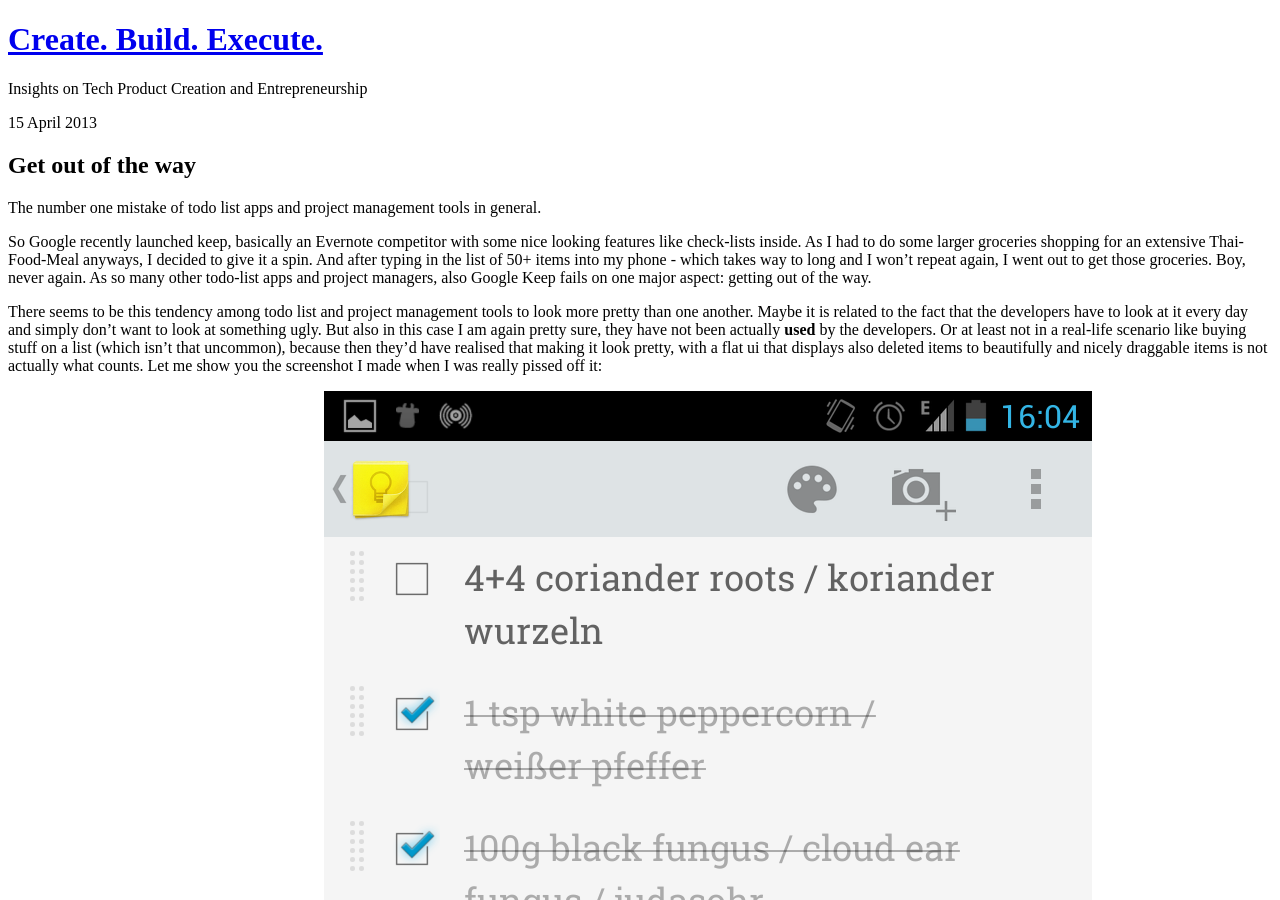
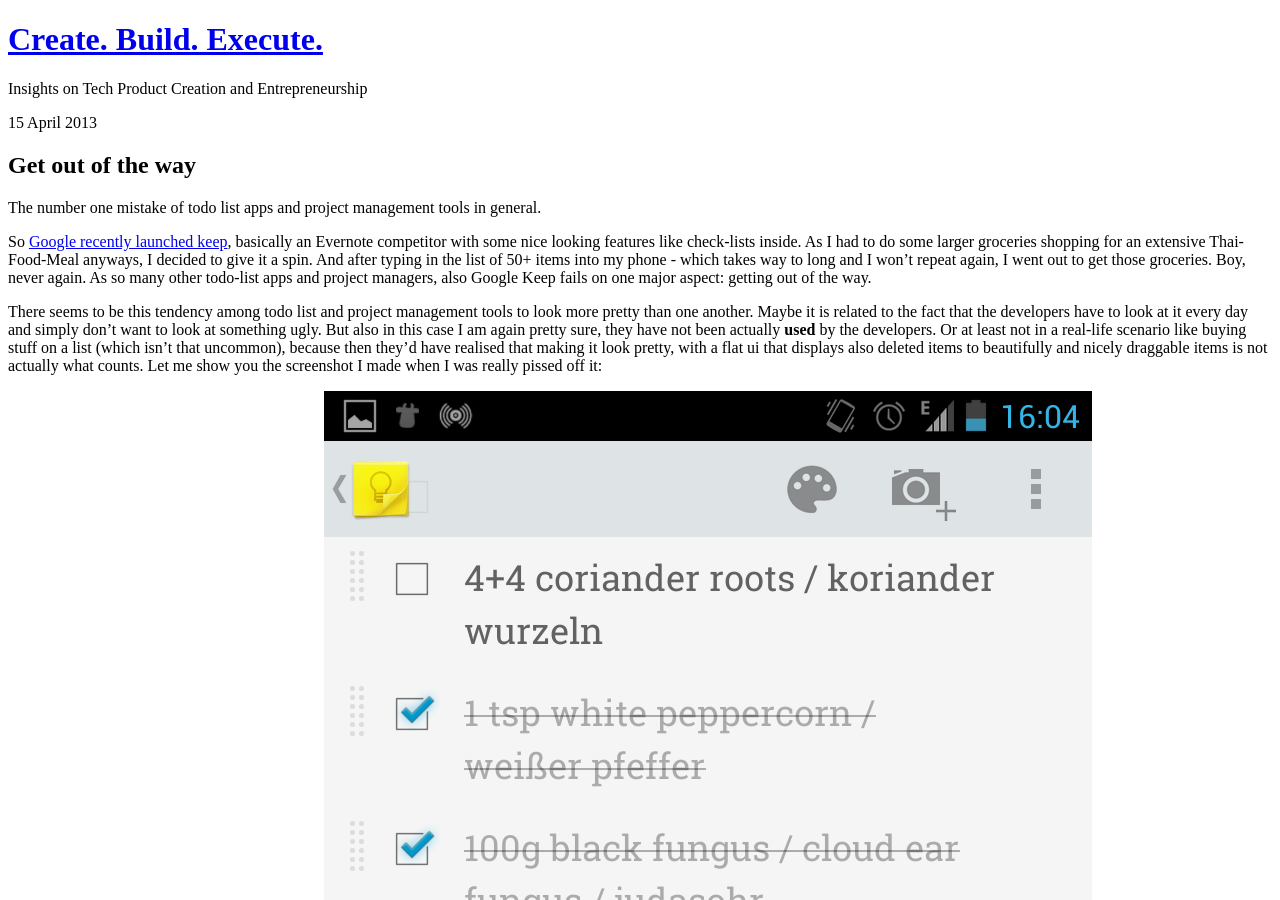
Before and after one commit to gnunicorn/blog, a Jekyll site: the page built from _posts/2013-04-15-get-out-of-the-way.md, in a window 1280 px wide and 900 px high. Built offline with Jekyll 4.4.1, drawn with Linux system fonts in a browser that asks for light colours; nearby versions of some CDN libraries; comment, search, counter and statistics services are not loaded; some of the changed lines change nothing that is shown.

Commit message:
desc and links

```diff
--- a/_posts/2013-04-15-get-out-of-the-way.md
+++ b/_posts/2013-04-15-get-out-of-the-way.md
@@ -2,13 +2,13 @@
 layout: post
 title: "Get out of the way"
 tagline: "The number one mistake of todo list apps and project management tools in general."
-description: ""
+description: "So [Google recently launched keep](http://www.latimes.com/business/technology/la-fi-tn-google-keep-android-20130320,0,7883861.story), basically an Evernote competitor with some nice looking features like check-lists inside. As I had to do some larger groceries shopping for an extensive Thai-Food-Meal anyways, I decided to give it a spin. And after typing in the list of 50+ items into my phone - which takes way to long and I won't repeat again, I went out to get those groceries. Boy, never again. As so many other todo-list apps and project managers, also Google Keep fails on one major aspect: getting out of the way."
 category:
 tags: ["insights", "thoughts", "tools", "products", "management", "todo list"]
 ---
 {% include JB/setup %}
 
-So Google recently launched keep, basically an Evernote competitor with some nice looking features like check-lists inside. As I had to do some larger groceries shopping for an extensive Thai-Food-Meal anyways, I decided to give it a spin. And after typing in the list of 50+ items into my phone - which takes way to long and I won't repeat again, I went out to get those groceries. Boy, never again. As so many other todo-list apps and project managers, also Google Keep fails on one major aspect: getting out of the way.
+So [Google recently launched keep](http://www.latimes.com/business/technology/la-fi-tn-google-keep-android-20130320,0,7883861.story), basically an Evernote competitor with some nice looking features like check-lists inside. As I had to do some larger groceries shopping for an extensive Thai-Food-Meal anyways, I decided to give it a spin. And after typing in the list of 50+ items into my phone - which takes way to long and I won't repeat again, I went out to get those groceries. Boy, never again. As so many other todo-list apps and project managers, also Google Keep fails on one major aspect: getting out of the way.
 
 There seems to be this tendency among todo list and project management tools to look more pretty than one another. Maybe it is related to the fact that the developers have to look at it every day and simply don't want to look at something ugly. But also in this case I am again pretty sure, they have not been actually **used** by the developers. Or at least not in a real-life scenario like buying stuff on a list (which isn't that uncommon), because then they'd have realised that making it look pretty, with a flat ui that displays also deleted items to beautifully and nicely draggable items is not actually what counts. Let me show you the screenshot I made when I was really pissed off it:
 
```
